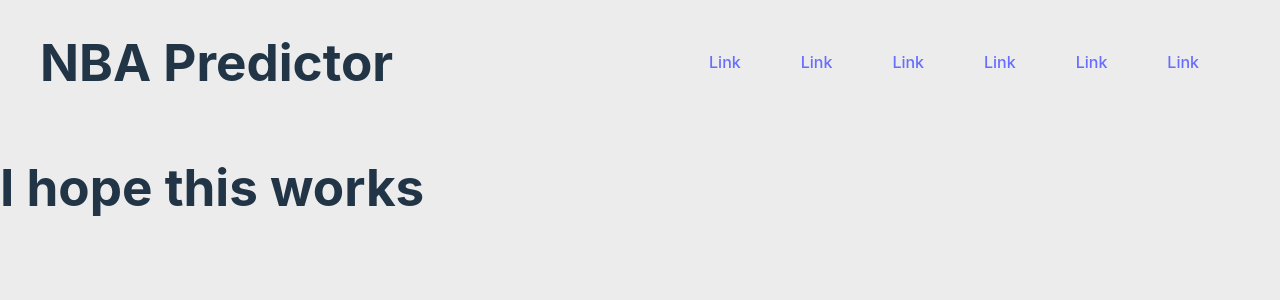
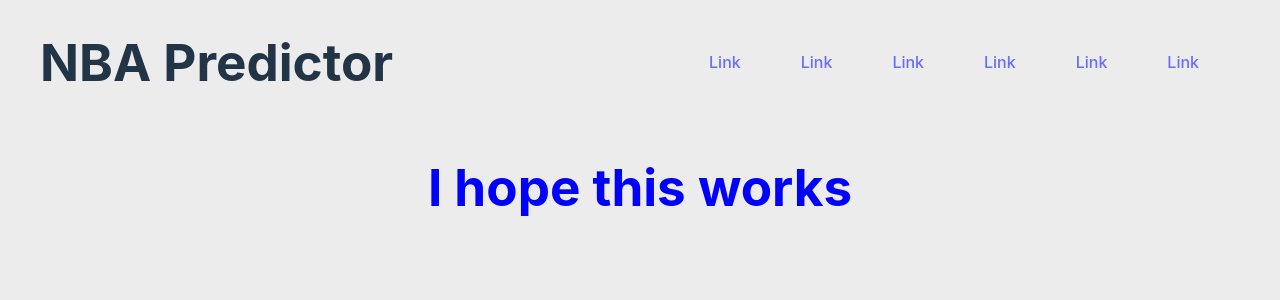
Before and after one commit to dbartolai/sports_analytics_uiuc, a React (Vite) app in the folder frontend/: page / in a window 1280 px wide. Shown: the top 300 px of the page. Built offline with nearby package versions, Linux system fonts and the light colour scheme.

Commit message:
Adding Cal.css

```diff
--- a/frontend/src/Cal.css
+++ b/frontend/src/Cal.css
@@ -0,0 +1,10 @@
+#root {
+  margin: 0;
+  width: 100%;
+  box-sizing: border-box;
+}
+
+  .bluetext{
+    text-align: center;
+    color: blue;
+  }
```
